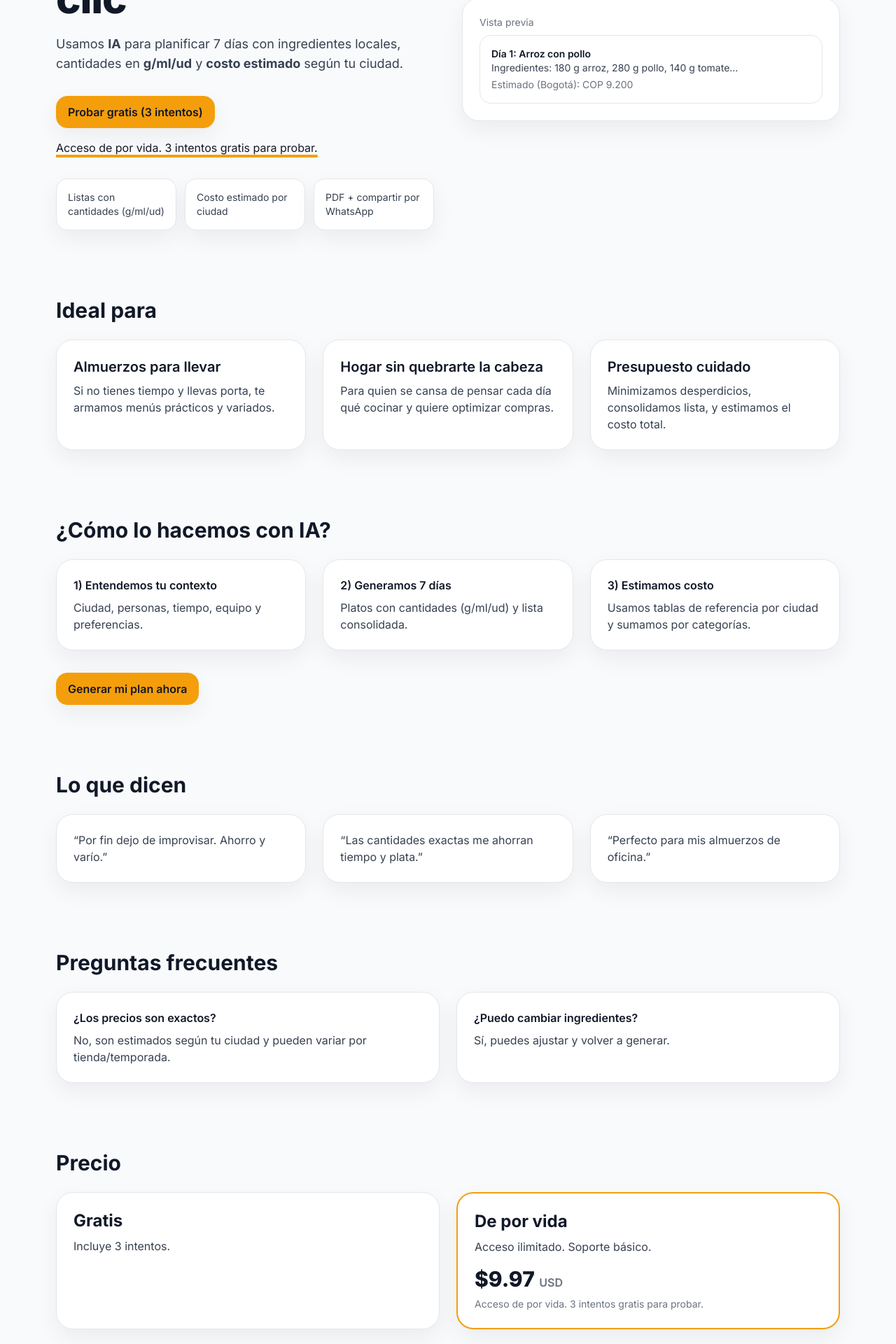
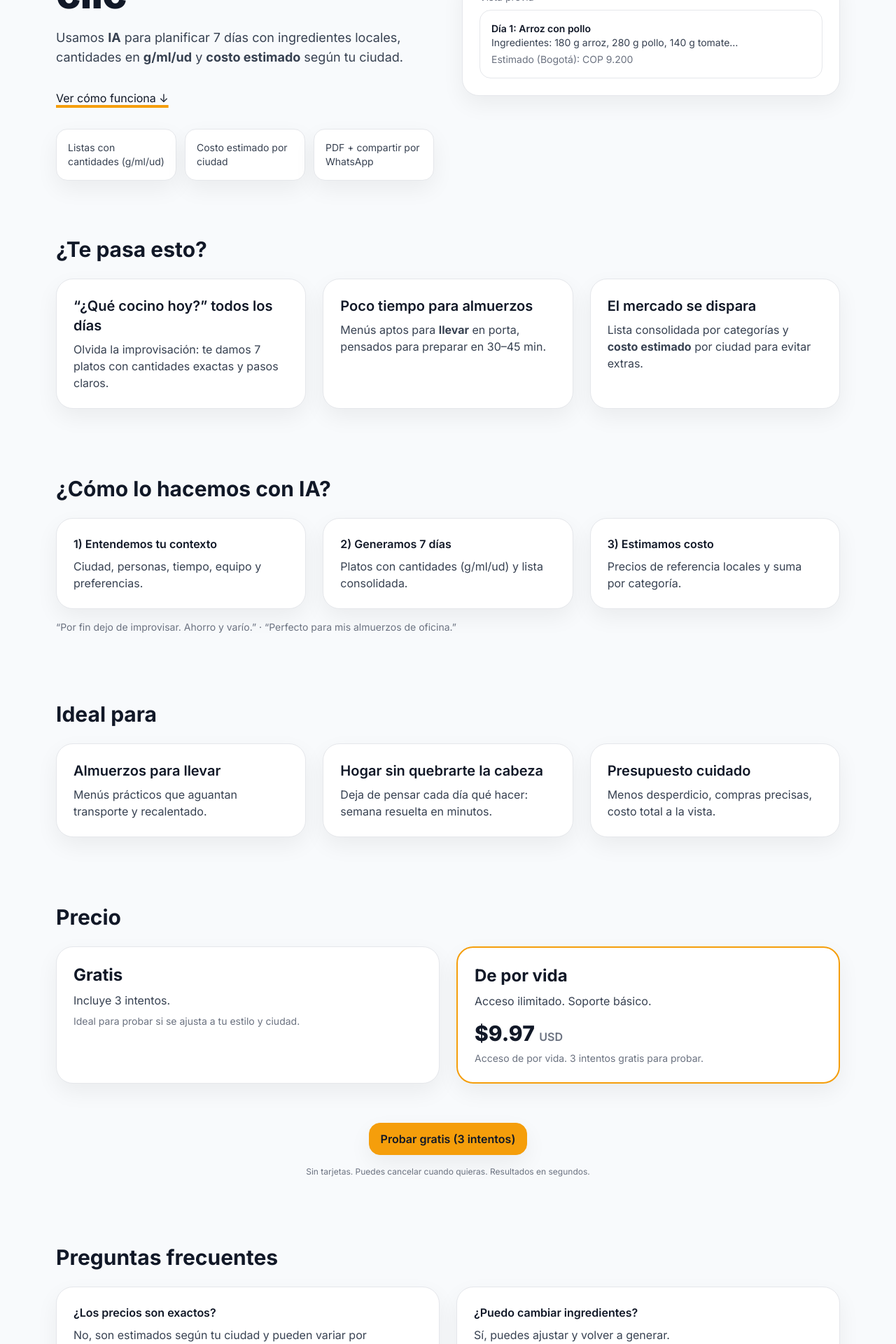
Before and after one commit to davidvelascobohorquez-blip/Platty-Pro, a Next.js app: page / in a window 1280 px wide. Shown: the part 440-2360 px from the top of the page at 70% size. Built offline with nearby package versions, Linux system fonts and the light colour scheme; no server answers.

Commit message:
Update page.tsx

```diff
--- a/app/page.tsx
+++ b/app/page.tsx
@@ -6,32 +6,36 @@ import { site } from '@/site.config'
 
 export default function Page() {
   return (
-    <main className="container py-10 md:py-14">
+    <main className="container py-14">
       {/* HEADER */}
       <header className="flex items-center justify-between">
-        <Brand variant="wordmark" />
-        <nav className="text-sm text-stone">
-          <a href="#como" className="mr-6 hover:text-charcoal">Cómo funciona</a>
-          <a href="#para-quien" className="mr-6 hover:text-charcoal">Para quién</a>
+        <Brand />
+        {/* Evita montado en móvil: oculto hasta md */}
+        <nav className="hidden md:flex text-sm text-stone gap-8">
+          <a href="#como" className="hover:text-charcoal">Cómo funciona</a>
+          <a href="#para-quien" className="hover:text-charcoal">Para quién</a>
           <a href="#precios" className="hover:text-charcoal">Precios</a>
         </nav>
       </header>
 
-      {/* HERO */}
-      <section className="mt-12 md:mt-16 grid md:grid-cols-2 gap-10 items-center">
+      {/* HERO (sin CTA duro arriba) */}
+      <section className="mt-16 grid md:grid-cols-2 gap-10 items-center">
         <div>
-          <h1 className="text-4xl sm:text-5xl md:text-6xl font-extrabold tracking-tight leading-tight md:leading-[1.05]">
+          <h1 className="text-5xl md:text-6xl font-extrabold tracking-tight leading-[1.05]">
             Tu menú semanal más barato, en 1 clic
           </h1>
           <p className="mt-5 text-lg text-graphite">
             Usamos <strong>IA</strong> para planificar 7 días con ingredientes locales, cantidades en <strong>g/ml/ud</strong> y <strong>costo estimado</strong> según tu ciudad.
           </p>
-          <div className="mt-8 flex flex-wrap gap-4">
-            <Link href="/demo"><Button>Probar gratis ({site.trials.free} intentos)</Button></Link>
-            <a href="#precios" className="underline decoration-amber decoration-4 underline-offset-4">
-              {site.copy?.lifetimePitch ?? 'Acceso de por vida. 3 intentos gratis para probar.'}
+
+          {/* CTA suave: llevamos a "cómo funciona" */}
+          <div className="mt-8">
+            <a href="#como" className="inline-block underline decoration-amber decoration-4 underline-offset-4">
+              Ver cómo funciona ↓
             </a>
           </div>
+
+          {/* Value props rápidos */}
           <ul className="mt-8 grid grid-cols-1 sm:grid-cols-3 gap-3 text-sm text-graphite">
             <li className="bg-card rounded-2xl p-4 shadow-soft border border-line">Listas con cantidades (g/ml/ud)</li>
             <li className="bg-card rounded-2xl p-4 shadow-soft border border-line">Costo estimado por ciudad</li>
@@ -39,6 +43,7 @@ export default function Page() {
           </ul>
         </div>
 
+        {/* Vista previa mini (calma la ansiedad) */}
         <div className="bg-card rounded-3xl shadow-soft border border-line p-6">
           <div className="text-sm text-stone mb-2">Vista previa</div>
           <div className="rounded-2xl border border-line p-4 text-sm">
@@ -49,26 +54,32 @@ export default function Page() {
         </div>
       </section>
 
-      {/* PARA QUIÉN */}
-      <section id="para-quien" className="mt-24">
-        <h2 className="text-3xl font-bold">Ideal para</h2>
+      {/* DOLOR → BENEFICIO */}
+      <section className="mt-20">
+        <h2 className="text-3xl font-bold">¿Te pasa esto?</h2>
         <div className="grid md:grid-cols-3 gap-6 mt-6">
           <div className="bg-card rounded-3xl shadow-soft border border-line p-6">
-            <div className="text-xl font-semibold">Almuerzos para llevar</div>
-            <p className="text-graphite mt-2">Si no tienes tiempo y llevas porta, te armamos menús prácticos y variados.</p>
+            <div className="text-xl font-semibold">“¿Qué cocino hoy?” todos los días</div>
+            <p className="text-graphite mt-2">
+              Olvida la improvisación: te damos 7 platos con cantidades exactas y pasos claros.
+            </p>
           </div>
           <div className="bg-card rounded-3xl shadow-soft border border-line p-6">
-            <div className="text-xl font-semibold">Hogar sin quebrarte la cabeza</div>
-            <p className="text-graphite mt-2">Para quien se cansa de pensar cada día qué cocinar y quiere optimizar compras.</p>
+            <div className="text-xl font-semibold">Poco tiempo para almuerzos</div>
+            <p className="text-graphite mt-2">
+              Menús aptos para <strong>llevar</strong> en porta, pensados para preparar en 30–45 min.
+            </p>
           </div>
           <div className="bg-card rounded-3xl shadow-soft border border-line p-6">
-            <div className="text-xl font-semibold">Presupuesto cuidado</div>
-            <p className="text-graphite mt-2">Minimizamos desperdicios, consolidamos lista, y estimamos el costo total.</p>
+            <div className="text-xl font-semibold">El mercado se dispara</div>
+            <p className="text-graphite mt-2">
+              Lista consolidada por categorías y <strong>costo estimado</strong> por ciudad para evitar extras.
+            </p>
           </div>
         </div>
       </section>
 
-      {/* CÓMO FUNCIONA */}
+      {/* CÓMO FUNCIONA (explicación + prueba social ligera) */}
       <section id="como" className="mt-24">
         <h2 className="text-3xl font-bold">¿Cómo lo hacemos con IA?</h2>
         <div className="grid md:grid-cols-3 gap-6 mt-6">
@@ -82,21 +93,73 @@ export default function Page() {
           </div>
           <div className="bg-card rounded-3xl shadow-soft border border-line p-6">
             <div className="font-semibold mb-2">3) Estimamos costo</div>
-            <p className="text-graphite">Usamos tablas de referencia por ciudad y sumamos por categorías.</p>
+            <p className="text-graphite">Precios de referencia locales y suma por categoría.</p>
           </div>
         </div>
-        <div className="mt-8">
-          <Link href="/demo"><Button>Generar mi plan ahora</Button></Link>
+        {/* Mensaje de prueba social corto */}
+        <p className="text-sm text-stone mt-4">
+          “Por fin dejo de improvisar. Ahorro y varío.” · “Perfecto para mis almuerzos de oficina.”
+        </p>
+      </section>
+
+      {/* PARA QUIÉN */}
+      <section id="para-quien" className="mt-24">
+        <h2 className="text-3xl font-bold">Ideal para</h2>
+        <div className="grid md:grid-cols-3 gap-6 mt-6">
+          <div className="bg-card rounded-3xl shadow-soft border border-line p-6">
+            <div className="text-xl font-semibold">Almuerzos para llevar</div>
+            <p className="text-graphite mt-2">
+              Menús prácticos que aguantan transporte y recalentado.
+            </p>
+          </div>
+          <div className="bg-card rounded-3xl shadow-soft border border-line p-6">
+            <div className="text-xl font-semibold">Hogar sin quebrarte la cabeza</div>
+            <p className="text-graphite mt-2">
+              Deja de pensar cada día qué hacer: semana resuelta en minutos.
+            </p>
+          </div>
+          <div className="bg-card rounded-3xl shadow-soft border border-line p-6">
+            <div className="text-xl font-semibold">Presupuesto cuidado</div>
+            <p className="text-graphite mt-2">
+              Menos desperdicio, compras precisas, costo total a la vista.
+            </p>
+          </div>
         </div>
       </section>
 
-      {/* TESTIMONIOS / PRUEBA SOCIAL */}
-      <section className="mt-24">
-        <h2 className="text-3xl font-bold">Lo que dicen</h2>
-        <div className="grid md:grid-cols-3 gap-6 mt-6 text-graphite">
-          <div className="bg-card rounded-3xl shadow-soft border border-line p-6">“Por fin dejo de improvisar. Ahorro y varío.”</div>
-          <div className="bg-card rounded-3xl shadow-soft border border-line p-6">“Las cantidades exactas me ahorran tiempo y plata.”</div>
-          <div className="bg-card rounded-3xl shadow-soft border border-line p-6">“Perfecto para mis almuerzos de oficina.”</div>
+      {/* PRECIOS (oferta irresistible) */}
+      <section id="precios" className="mt-24">
+        <h2 className="text-3xl font-bold">Precio</h2>
+        <div className="grid md:grid-cols-2 gap-6 mt-6">
+          <div className="bg-card rounded-3xl shadow-soft border border-line p-6">
+            <div className="text-2xl font-bold">Gratis</div>
+            <div className="text-graphite mt-2">Incluye {site.trials.free} intentos.</div>
+            <p className="text-sm text-stone mt-2">
+              Ideal para probar si se ajusta a tu estilo y ciudad.
+            </p>
+          </div>
+          <div className="bg-card rounded-3xl shadow-soft border-2 border-amber p-6">
+            <div className="text-2xl font-bold">De por vida</div>
+            <div className="text-graphite mt-2">Acceso ilimitado. Soporte básico.</div>
+            <div className="mt-4 text-3xl font-extrabold">
+              ${site.pricing.lifetimeUSD} <span className="text-base font-semibold text-stone">USD</span>
+            </div>
+            <p className="text-sm text-stone mt-2">
+              {site.copy?.lifetimePitch ?? 'Acceso de por vida. 3 intentos gratis para probar.'}
+            </p>
+          </div>
+        </div>
+      </section>
+
+      {/* CTA PRINCIPAL (ahora sí) */}
+      <section id="prueba" className="mt-14 text-center">
+        <div className="inline-flex flex-col items-center gap-4">
+          <Link href="/demo">
+            <Button>Probar gratis ({site.trials.free} intentos)</Button>
+          </Link>
+          <span className="text-xs text-stone">
+            Sin tarjetas. Puedes cancelar cuando quieras. Resultados en segundos.
+          </span>
         </div>
       </section>
 
@@ -106,30 +169,13 @@ export default function Page() {
         <div className="grid md:grid-cols-2 gap-6 mt-6">
           <div className="bg-card rounded-3xl shadow-soft border border-line p-6">
             <div className="font-semibold">¿Los precios son exactos?</div>
-            <p className="text-graphite mt-2">No, son estimados según tu ciudad y pueden variar por tienda/temporada.</p>
+            <p className="text-graphite mt-2">
+              No, son estimados según tu ciudad y pueden variar por tienda/temporada.
+            </p>
           </div>
           <div className="bg-card rounded-3xl shadow-soft border border-line p-6">
             <div className="font-semibold">¿Puedo cambiar ingredientes?</div>
             <p className="text-graphite mt-2">Sí, puedes ajustar y volver a generar.</p>
-          </div>
-        </div>
-      </section>
-
-      {/* PRECIOS */}
-      <section id="precios" className="mt-24">
-        <h2 className="text-3xl font-bold">Precio</h2>
-        <div className="grid md:grid-cols-2 gap-6 mt-6">
-          <div className="bg-card rounded-3xl shadow-soft border border-line p-6">
-            <div className="text-2xl font-bold">Gratis</div>
-            <div className="text-graphite mt-2">Incluye {site.trials.free} intentos.</div>
-          </div>
-          <div className="bg-card rounded-3xl shadow-soft border-2 border-amber p-6">
-            <div className="text-2xl font-bold">De por vida</div>
-            <div className="text-graphite mt-2">Acceso ilimitado. Soporte básico.</div>
-            <div className="mt-4 text-3xl font-extrabold">${site.pricing.lifetimeUSD} <span className="text-base font-semibold text-stone">USD</span></div>
-            <p className="text-sm text-stone mt-2">
-              {site.copy?.lifetimePitch ?? 'Acceso de por vida. 3 intentos gratis para probar.'}
-            </p>
           </div>
         </div>
       </section>
```
